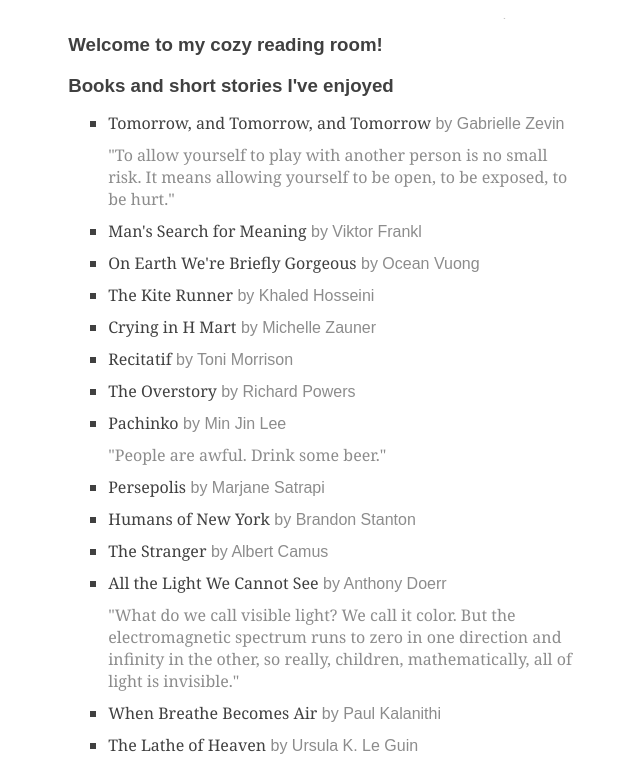
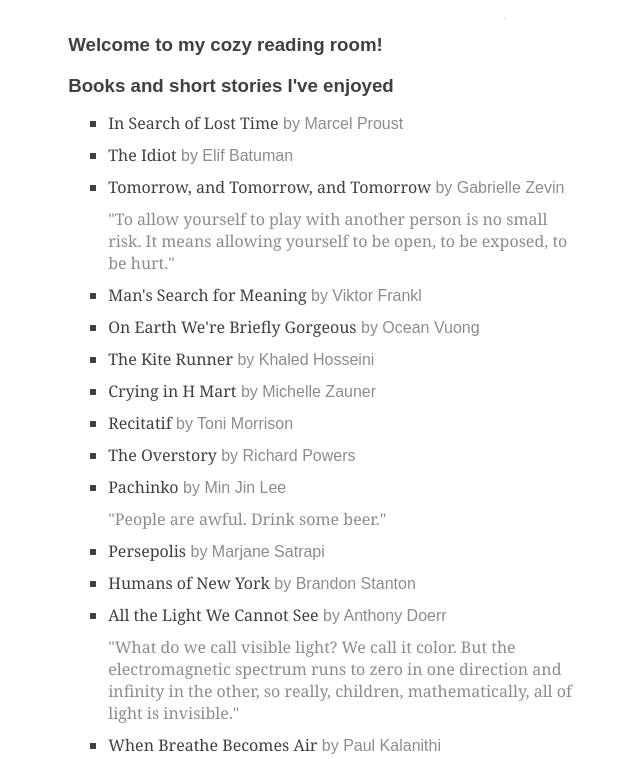
Before and after one commit to brandonlwu/website-2.0, a React (Create React App) app: page /#/words in a window 1280 px wide. Shown: the part 574-1333 px from the top of the page, without its empty margins (319-959 px from the left). Built offline with nearby package versions, Linux system fonts and the light colour scheme.

Commit message:
updated emailjs

```diff
--- a/src/components/Connect.js
+++ b/src/components/Connect.js
@@ -39,7 +39,7 @@ function Pictures() {
         event.preventDefault();
         if (toSend.name !== '' && toSend.email != '' && toSend.plant != '') {
             send(
-            'service_g1jl5lk',
+            'service_lnv8mfm',
             'template_227getr',
             toSend,
             'user_govzRxUNNpTlZ4Q0IB67p'
--- a/src/components/Words.js
+++ b/src/components/Words.js
@@ -22,6 +22,12 @@ function Words() {
           <h3 className = "title">Welcome to my cozy reading room!</h3><br></br>
           <h3>Books and short stories I've enjoyed</h3>
           <ul className = "words">
+            <li>In Search of Lost Time
+            <span class = "author"> by Marcel Proust</span>
+            </li>
+            <li>The Idiot
+            <span class = "author"> by Elif Batuman</span>
+            </li>
             <li>Tomorrow, and Tomorrow, and Tomorrow
               <span class = "author"> by Gabrielle Zevin</span>
               <span class = "quote">"To allow yourself to play with another person is no small risk.
@@ -54,9 +60,6 @@ function Words() {
             </li>
             <li>Humans of New York
               <span class = "author"> by Brandon Stanton</span>
-            </li>
-            <li>The Stranger
-              <span class = "author"> by Albert Camus</span>
             </li>
             <li>All the Light We Cannot See
               <span class = "author"> by Anthony Doerr</span>
```
